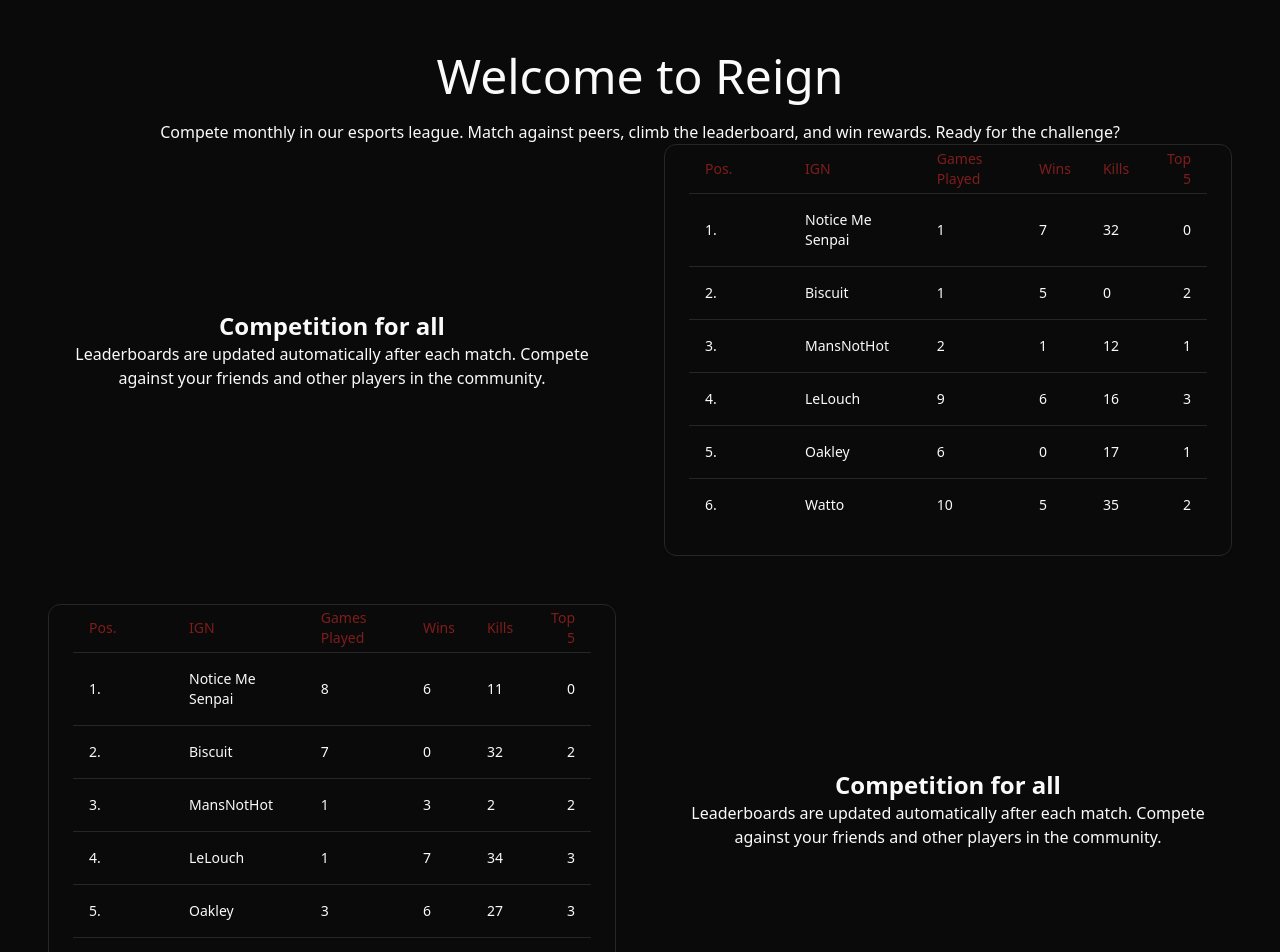
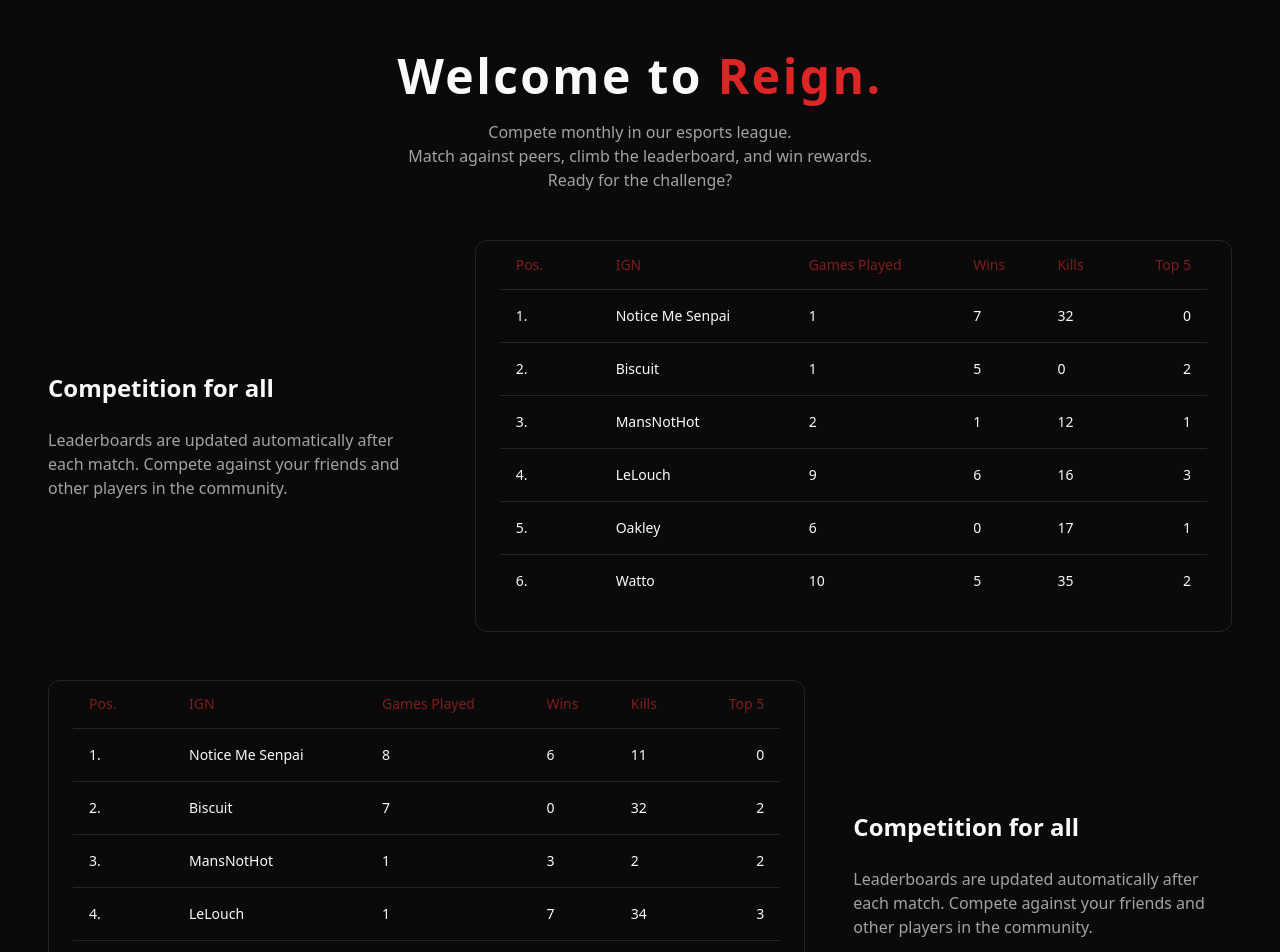
Before and after one commit to AlexPHPower/reign-next, a Next.js app: page / in a window 1280 px wide. Shown: the part 140-1092 px from the top of the page. Built offline with nearby package versions, Linux system fonts and the light colour scheme.

Commit message:
Typography changes

```diff
--- a/src/app/page.tsx
+++ b/src/app/page.tsx
@@ -1,4 +1,3 @@
-import Navbar from "../components/navbar";
 import {
     Table,
     TableBody,
@@ -11,10 +10,6 @@ import {
 import {
     Card,
     CardContent,
-    CardDescription,
-    CardFooter,
-    CardHeader,
-    CardTitle,
 } from "@/components/ui/card"
 
 
@@ -35,22 +30,25 @@ export default function Home() {
 
     return (
         <main className="min-h-screen flex flex-col items-center justify-between px-12 py-12">
-            <div className="flex flex-col text-center gap-5">
-                <h2 className="text-5xl">
-                    Welcome to Reign
+            <div className="flex flex-col text-center gap-5 pb-12">
+                <h2 className="text-5xl font-extrabold tracking-wider">
+                    Welcome to <span className="text-primary">Reign.</span>
                 </h2>
-                <p>
-                    Compete monthly in our esports league. Match against peers, climb the leaderboard, and win rewards. Ready for the challenge?
+                <p className="text-neutral-400">
+                    Compete monthly in our esports league.<br/>
+                    Match against peers, climb the leaderboard, and win rewards. <br/>
+                    Ready for the challenge?
                 </p>
             </div>
             <div className="flex flex-col lg:flex-row lg:items-center w-full gap-12">
-                <div className="flex-1 text-center">
+                <div className="basis-1/3 text-wrap">
                     <h2 className="text-2xl font-bold">Competition for all</h2>
-                    <p>
+                    <br/>
+                    <p className="text-neutral-400">
                         Leaderboards are updated automatically after each match. Compete against your friends and other players in the community.
                     </p>
                 </div>
-                <div className="flex-1 overflow-x-auto">
+                <div className="basis-2/3 overflow-x-auto">
                     <Card>
                         <CardContent>
                             <Table>
@@ -82,7 +80,7 @@ export default function Home() {
                 </div>
             </div>
             <div className="flex flex-col lg:flex-row lg:items-center w-full gap-12 mt-12">
-                <div className="flex-1 overflow-x-auto">
+                <div className="basis-2/3 overflow-x-auto">
                     <Card>
                         <CardContent>
                             <Table>
@@ -112,9 +110,10 @@ export default function Home() {
                         </CardContent>
                     </Card>
                 </div>
-                <div className="flex-1 text-center">
+                <div className="basis-1/3 text-left">
                     <h2 className="text-2xl font-bold">Competition for all</h2>
-                    <p>
+                    <br/>
+                    <p className="text-neutral-400">
                         Leaderboards are updated automatically after each match. Compete against your friends and other players in the community.
                     </p>
                 </div>
```
